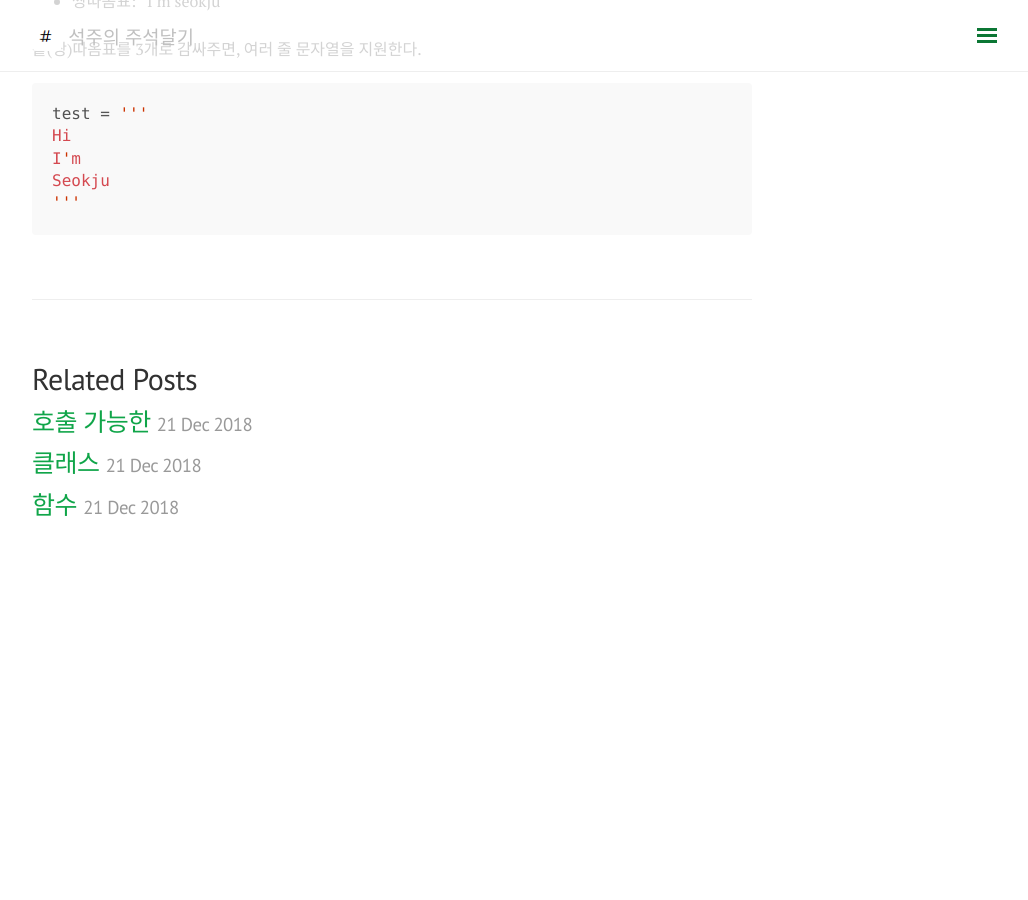
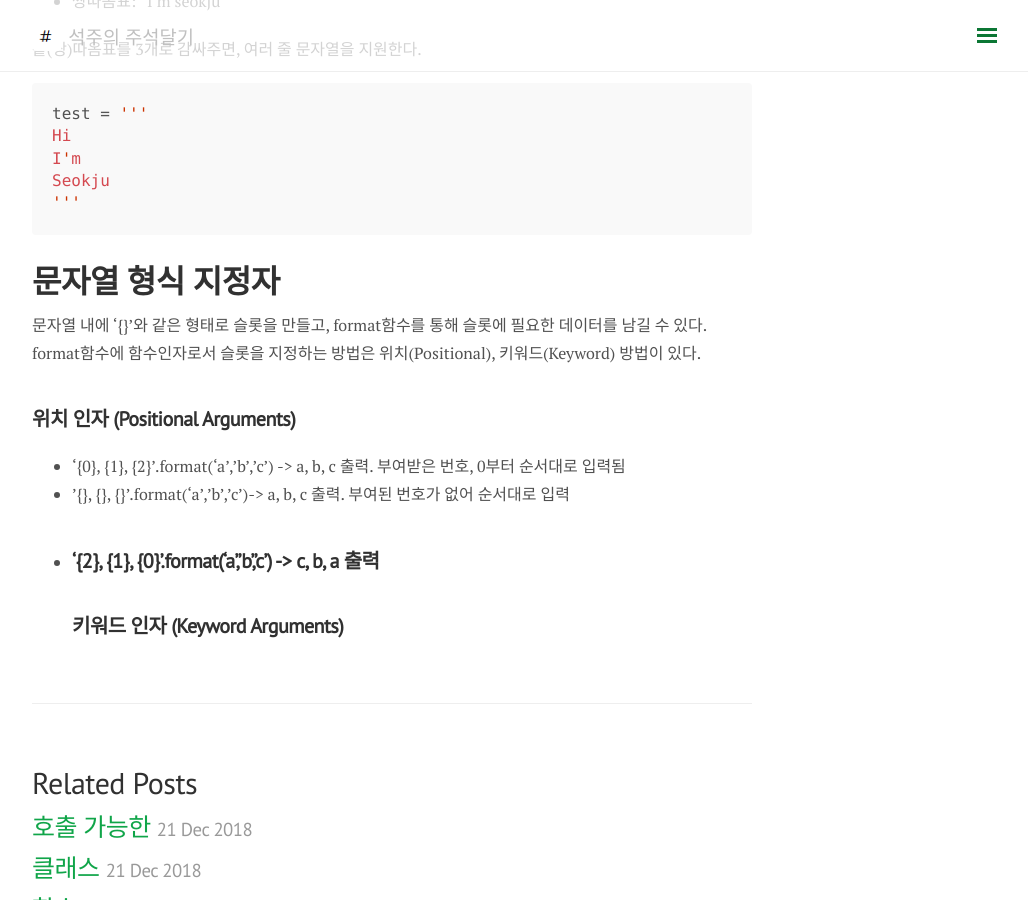
Before and after one commit to somefood/somefood.github.io, a Jekyll site: the page built from _posts/Python/2018-12-21-01datatype.md, in a window 1280 px wide and 900 px high, scrolled down 1882 px. Shown: the whole window, without its empty margins (248-1276 px from the left). Built offline with Jekyll 4.4.1, drawn with Linux system fonts in a browser that asks for light colours; nearby versions of some CDN libraries; comment, search, counter and statistics services are not loaded; before the commit the page ends 2463 px from its top, so only the background shows below that.

Commit message:
Update 2018-12-21-01datatype.md

````diff
--- a/_posts/Python/2018-12-21-01datatype.md
+++ b/_posts/Python/2018-12-21-01datatype.md
@@ -75,3 +75,14 @@ I'm
 Seokju
 '''
 ```
+
+# 문자열 형식 지정자
+문자열 내에 '{}'와 같은 형태로 슬롯을 만들고, format함수를 통해 슬롯에 필요한 데이터를 남길 수 있다.
+format함수에 함수인자로서 슬롯을 지정하는 방법은 위치(Positional), 키워드(Keyword) 방법이 있다.
+
+## 위치 인자 (Positional Arguments)
+- '{0}, {1}, {2}'.format('a','b','c') -> a, b, c 출력. 부여받은 번호, 0부터 순서대로 입력됨
+- '{}, {}, {}'.format('a','b','c')-> a, b, c 출력. 부여된 번호가 없어 순서대로 입력
+- '{2}, {1}, {0}'.format('a','b','c') -> c, b, a 출력
+-
+## 키워드 인자 (Keyword Arguments)
````
